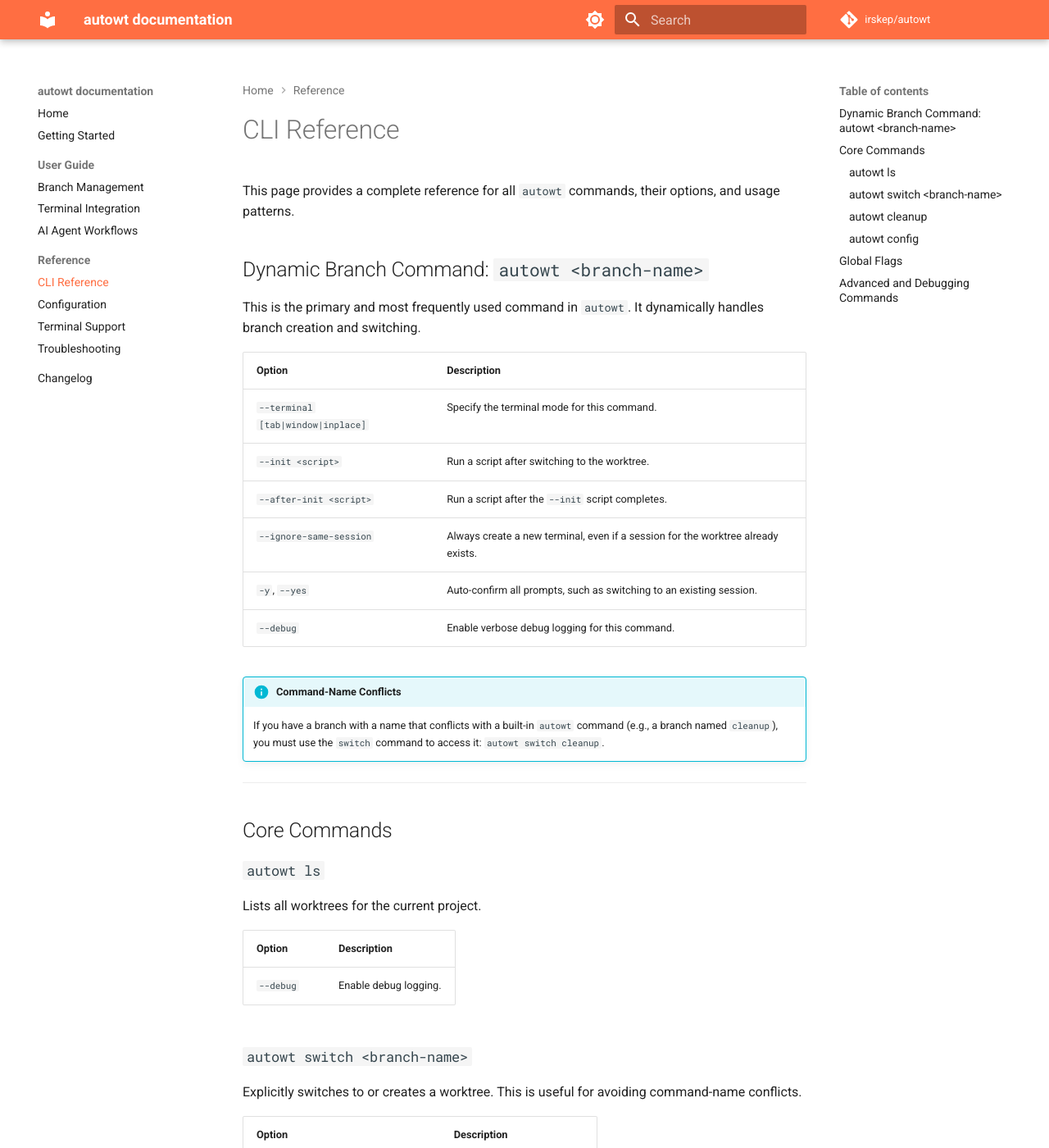
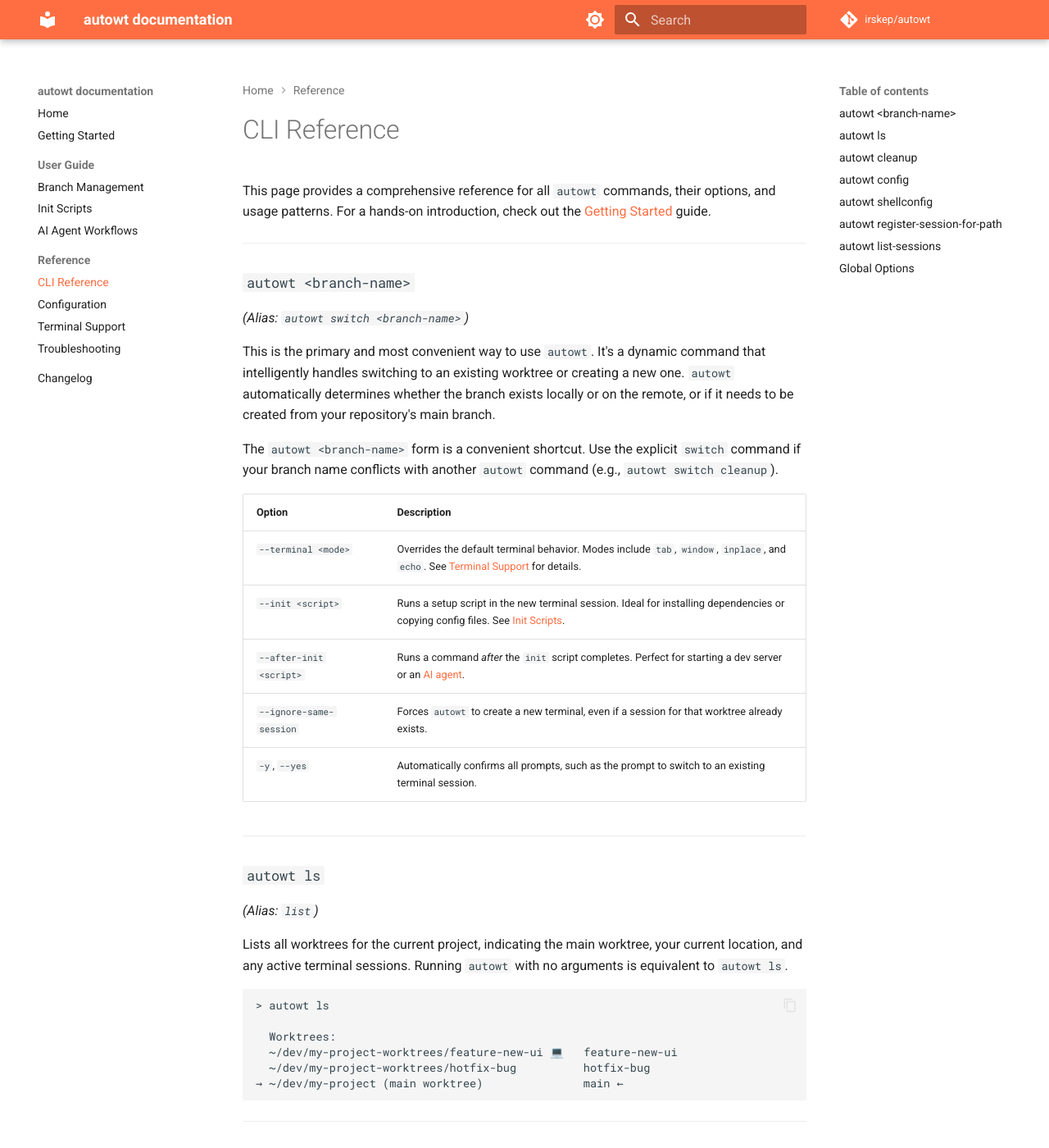
Before and after one commit to irskep/autowt, an MkDocs documentation site: the page built from docs/clireference.md, in a window 1280 px wide and 1400 px high. Shown: the whole window at 82% size. Built offline with MkDocs 1.6.1 and Material for MkDocs 9.7.7, drawn with Linux system fonts in a browser that asks for light colours; comment, search, counter and statistics services are not loaded; the version menu is left out; some of the changed text lies outside the part shown.

Commit message:
More docs QA

````diff
--- a/docs/clireference.md
+++ b/docs/clireference.md
@@ -1,87 +1,98 @@
 # CLI Reference
 
-This page provides a complete reference for all `autowt` commands, their options, and usage patterns.
-
-## Dynamic Branch Command: `autowt <branch-name>`
-
-This is the primary and most frequently used command in `autowt`. It dynamically handles branch creation and switching.
-
-| Option | Description |
-| --- | --- |
-| `--terminal [tab|window|inplace]` | Specify the terminal mode for this command. |
-| `--init <script>` | Run a script after switching to the worktree. |
-| `--after-init <script>` | Run a script after the `--init` script completes. |
-| `--ignore-same-session` | Always create a new terminal, even if a session for the worktree already exists. |
-| `-y`, `--yes` | Auto-confirm all prompts, such as switching to an existing session. |
-| `--debug` | Enable verbose debug logging for this command. |
-
-!!! info "Command-Name Conflicts"
-
-    If you have a branch with a name that conflicts with a built-in `autowt` command (e.g., a branch named `cleanup`), you must use the `switch` command to access it: `autowt switch cleanup`.
+This page provides a comprehensive reference for all `autowt` commands, their options, and usage patterns. For a hands-on introduction, check out the [Getting Started](gettingstarted.md) guide.
 
 ---
 
-## Core Commands
+### `autowt <branch-name>`
+*(Alias: `autowt switch <branch-name>`)*
+
+This is the primary and most convenient way to use `autowt`. It's a dynamic command that intelligently handles switching to an existing worktree or creating a new one. `autowt` automatically determines whether the branch exists locally or on the remote, or if it needs to be created from your repository's main branch.
+
+The `autowt <branch-name>` form is a convenient shortcut. Use the explicit `switch` command if your branch name conflicts with another `autowt` command (e.g., `autowt switch cleanup`).
+
+<div class="autowt-clitable-wrapper"></div>
+
+| Option | Description |
+|---|---|
+| `--terminal <mode>` | Overrides the default terminal behavior. Modes include `tab`, `window`, `inplace`, and `echo`. See [Terminal Support](terminalsupport.md) for details. |
+| `--init <script>` | Runs a setup script in the new terminal session. Ideal for installing dependencies or copying config files. See [Init Scripts](initscripts.md). |
+| `--after-init <script>` | Runs a command *after* the `init` script completes. Perfect for starting a dev server or an [AI agent](aiagentworkflows.md). |
+| `--ignore-same-session` | Forces `autowt` to create a new terminal, even if a session for that worktree already exists. |
+| `-y`, `--yes` | Automatically confirms all prompts, such as the prompt to switch to an existing terminal session. |
+
+---
 
 ### `autowt ls`
+*(Alias: `list`)*
 
-Lists all worktrees for the current project.
+Lists all worktrees for the current project, indicating the main worktree, your current location, and any active terminal sessions. Running `autowt` with no arguments is equivalent to `autowt ls`.
 
-| Option | Description |
-| --- | --- |
-| `--debug` | Enable debug logging. |
+```txt
+> autowt ls
 
-### `autowt switch <branch-name>`
+  Worktrees:
+  ~/dev/my-project-worktrees/feature-new-ui 💻   feature-new-ui
+  ~/dev/my-project-worktrees/hotfix-bug          hotfix-bug
+→ ~/dev/my-project (main worktree)               main ←
+```
 
-Explicitly switches to or creates a worktree. This is useful for avoiding command-name conflicts.
-
-| Option | Description |
-| --- | --- |
-| `--terminal [tab|window|inplace]` | Specify the terminal mode. |
-| `--init <script>` | Run a script after switching. |
-| `-y`, `--yes` | Auto-confirm all prompts. |
-| `--debug` | Enable debug logging. |
+---
 
 ### `autowt cleanup`
 
-Removes merged, identical, or remoteless worktrees.
+Safely removes worktrees, their directories, and associated local git branches. By default, it launches an interactive TUI to let you select which worktrees to remove. For more on cleanup strategies, see the [Branch Management](branchmanagement.md) guide.
+
+<div class="autowt-clitable-wrapper"></div>
 
 | Option | Description |
-| --- | --- |
-| `--mode [all|merged|remoteless|interactive]` | Set the cleanup mode (default: `all`). |
-| `--dry-run` | Preview the cleanup without deleting anything. |
-| `--force` | Force removal of worktrees with uncommitted changes. |
-| `--kill` / `--no-kill` | Override the configured process-killing behavior. |
-| `-y`, `--yes` | Auto-confirm all prompts. |
-| `--debug` | Enable debug logging. |
-
-### `autowt config`
-
-Opens an interactive TUI to configure global `autowt` settings.
-
-| Option | Description |
-| --- | --- |
-| `--debug` | Enable debug logging. |
+|---|---|
+| `--mode <mode>` | Sets the cleanup mode. If not specified in a non-interactive environment (like CI), the command will exit. <br> • `interactive`: (Default in a TTY) Opens a TUI to let you choose what to remove. <br> • `all`: Non-interactively selects all merged and remoteless branches. <br> • `merged`: Selects branches that have been merged into your main branch. <br> • `remoteless`: Selects local branches that don't have an upstream remote. |
+| `--dry-run` | Previews which worktrees and branches would be removed without actually deleting anything. |
+| `--force` | **Use with caution.** Force-removes worktrees even if they have uncommitted changes. |
+| `--kill` / `--no-kill` | Overrides the configured behavior for terminating processes running in a worktree's directory before removal. |
 
 ---
 
-## Global Flags
+### `autowt config`
+*(Aliases: `configure`, `settings`)*
 
-These flags can be used with any command.
-
-| Flag | Description |
-| --- | --- |
-| `--version` | Display the installed version of `autowt`. |
-| `-h`, `--help` | Show the help message for a command. |
-| `--debug` | Enable verbose debug logging. |
+Opens an interactive TUI to configure global `autowt` settings, such as the default terminal mode. Learn more in the [Configuration](configuration.md) guide.
 
 ---
 
-## Advanced and Debugging Commands
+### `autowt shellconfig`
 
-These commands are for advanced use cases and troubleshooting.
+Displays shell functions to enable deeper integration with your shell, particularly for the `--terminal=echo` mode. For example, it can generate a function like this for your `.zshrc` or `.bashrc`:
 
-| Command | Description |
-| --- | --- |
-| `autowt register-session-for-path` | Manually registers the current terminal session for the current directory. |
-| `autowt list-sessions` | Lists all active terminal sessions that `autowt` is aware of. |
+```bash
+autowt_cd() { eval "$(autowt "$@" --terminal=echo)"; }
+```
+
+Once added to your shell's config, you can run `autowt_cd my-branch` to change the directory of your *current* terminal session, which is useful in terminals that don't support advanced control.
+
+---
+
+### `autowt register-session-for-path`
+
+Manually registers the current terminal session with the current directory. This is an advanced command useful for troubleshooting if session tracking becomes out of sync. See the [Troubleshooting](troubleshooting.md) guide for more help.
+
+---
+
+### `autowt list-sessions`
+
+Lists all active terminal sessions and their working directories that `autowt` can detect. This is an advanced command useful for debugging terminal integration issues.
+
+---
+
+### Global Options
+
+These options can be used with any `autowt` command.
+
+<div class="autowt-clitable-wrapper"></div>
+
+| Option | Description |
+|---|---|
+| `-y`, `--yes` | Automatically answers "yes" to all confirmation prompts. |
+| `--debug` | Enables verbose debug logging for troubleshooting. |
+| `-h`, `--help` | Shows the help message for `autowt` or a specific subcommand. |
--- /dev/null
+++ b/docs/stylesheets/extra.css
@@ -0,0 +1,10 @@
+/*
+  Target tables specifically on the CLI Reference page.
+  The .md-page--reference-clireference class is added by Material for MkDocs
+  to the body tag of that specific page.
+*/
+.autowt-clitable-wrapper + div table th:first-of-type,
+.autowt-clitable-wrapper + div table td:first-of-type {
+  width: 25% !important;
+  /* min-width: 12rem !important; */
+}
--- a/mkdocs.yml
+++ b/mkdocs.yml
@@ -9,7 +9,7 @@ nav:
   - Getting Started: gettingstarted.md
   - User Guide:
     - Branch Management: branchmanagement.md
-    - Terminal Integration: terminalintegration.md
+    - Init Scripts: initscripts.md
     - AI Agent Workflows: aiagentworkflows.md
   - Reference:
     - CLI Reference: clireference.md
@@ -45,8 +45,10 @@ theme:
     - search.share
     - content.code.copy
     - content.code.annotate
+    - content.tooltips
 
 markdown_extensions:
+  - abbr
   - pymdownx.highlight:
       anchor_linenums: true
       line_spans: __span
@@ -88,3 +90,6 @@ extra:
       link: https://pypi.org/project/autowt/
   version:
     provider: mike
+
+extra_css:
+  - stylesheets/extra.css
````
Also changed, not shown: docs/aiagentworkflows.md (+28 -69 lines), docs/branchmanagement.md (+28 -6 lines), docs/gettingstarted.md (+14 -19 lines), docs/index.md (+5 -7 lines), docs/initscripts.md (added, +92 -0 lines), docs/terminalintegration.md (deleted, +0 -188 lines).
